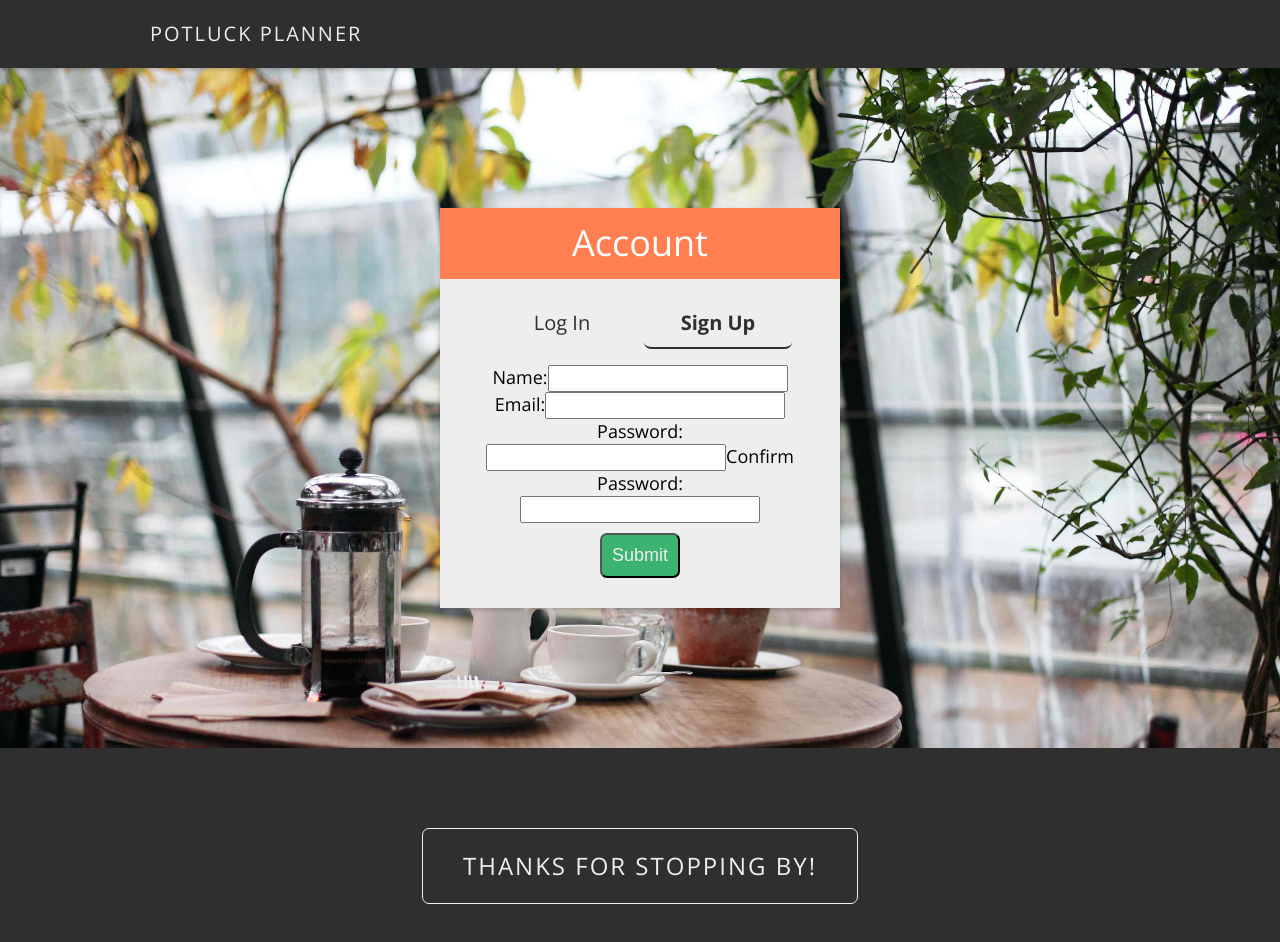
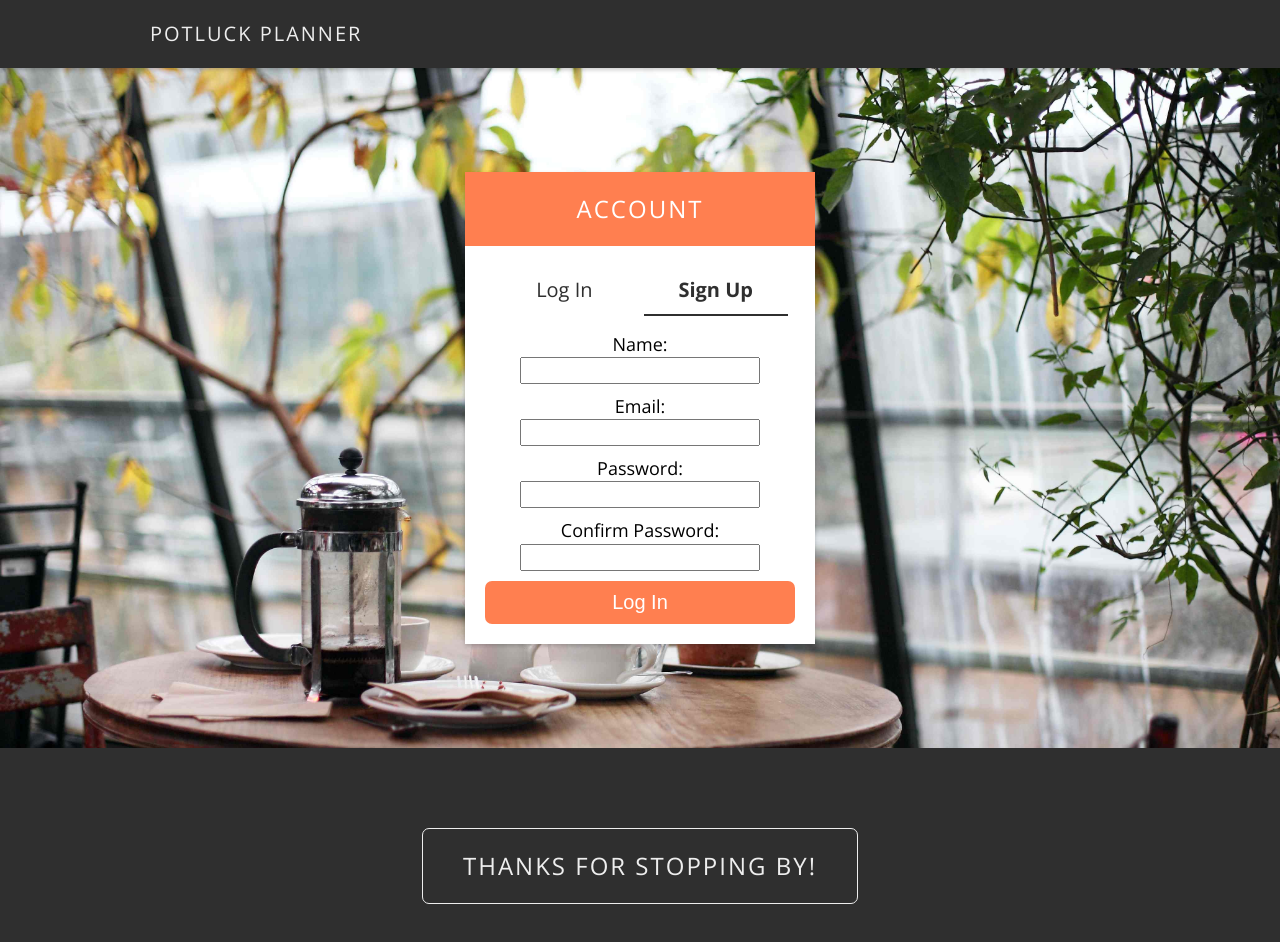
Before and after one commit to WaywardPooch/potluck-planner-6, a React (Create React App) app: page /account/signup in a window 1280 px wide. Shown: the top 942 px of the page. Built offline with nearby package versions, Linux system fonts and the light colour scheme.

Commit message:
removed AccountCard component; updated LogInPage with new components

```diff
--- a/src/components/banners/Jumbotron/index.js
+++ b/src/components/banners/Jumbotron/index.js
@@ -76,7 +76,7 @@ const Jumbotron = (props) => {
         {/* Only show button if showButton is true */}
         {showButton && (
           <Link to={buttonURL}>
-            <Button style="FullColored" text={buttonText} />
+            <Button theme="FullColored" text={buttonText} />
           </Link>
         )}
       </div>
--- a/src/components/cards/AccountCard/AccountCard.jsx
+++ /dev/null
@@ -1,43 +0,0 @@
-// Libraries
-import React from "react";
-import { NavLink, Switch, Route } from "react-router-dom";
-// Styles
-import "./AccountCard.scss";
-// Custom components
-import SignUpForm from "../../forms/SignUpForm.js"
-import LogInForm from "../../forms/LogInForm.js"
-
-const AccountCard = () => {
-  return (
-    <div className="login-area">
-      {/* Login Card Label Area */}
-      <div className="login-area-top">
-        <h1>Account</h1>
-      </div>
-      {/* Login Card Content Area */}
-      <div className="login-area-bottom">
-        {/* Allow user to flip between login/signup */}
-        {/* WARNING: Currently, the links are PICKY; this needs to be decoupled! */}
-        <div className="login-links">
-          <NavLink exact to="/account" activeClassName="active-navlink">
-            Log In
-          </NavLink>
-          <NavLink to="/account/signup" activeClassName="active-navlink">
-            Sign Up
-          </NavLink>
-        </div>
-        {/* Display Form Based on User Choice */}
-        <Switch>
-          <Route path="/account/signup">
-            <SignUpForm />
-          </Route>
-          <Route path="/account">
-            <LogInForm />
-          </Route>
-        </Switch>
-      </div>
-    </div>
-  );
-};
-
-export default AccountCard;
--- a/src/components/cards/AccountCard/AccountCard.scss
+++ /dev/null
@@ -1,70 +0,0 @@
-$max-width-card: 400px;
-
-div.login-area {
-  box-shadow: 0 2px 4px 0 rgba(0, 0, 0, 0.2);
-  margin: 0 auto;
-  max-width: $max-width-card;
-
-  div.login-area-top,
-  div.login-area-bottom {
-    text-align: center;
-  }
-  div.login-area-top {
-    background-color: coral;
-
-    h1 {
-      color: white;
-      padding: 1rem;
-    }
-  }
-  div.login-area-bottom {
-    background-color: #eee;
-    padding: 2rem 4rem;
-
-    div.login-links {
-      display: flex;
-      justify-content: space-evenly;
-      margin-bottom: 1.6rem;
-
-      a {
-        border-radius: 7px;
-        color: #2f2f2f;
-        font-size: 2rem;
-        padding: 1rem;
-        text-decoration: none;
-        transition: 200ms;
-        width: 40%;
-
-        &.active-navlink {
-          font-weight: bold;
-          border-bottom: 2px solid #2f2f2f;
-        }
-        &:hover {
-          background-color: coral;
-          color: #fff;
-        }
-      }
-    }
-    label {
-      font-size: 1.8rem;
-      margin: 1rem 0;
-    }
-    input {
-      font-size: 1.8rem;
-
-      &[type="submit"] {
-        background-color: mediumseagreen;
-        border-radius: 7px;
-        color: #eee;
-        margin: 1rem auto;
-        padding: 1rem;
-        transition: 200ms;
-
-        &:hover {
-          background-color: #fff;
-          color: #2f2f2f;
-        }
-      }
-    }
-  }
-}
--- a/src/components/elements/Button/index.js
+++ b/src/components/elements/Button/index.js
@@ -9,7 +9,7 @@
   NOTES: If adding onClick/onSubmit, wrap this button inside another element
 
   PROPERTIES:
-    style (string): must be one of the following...
+    theme (string): must be one of the following...
       - FullLight     - FullDark    - FullColored
       - HollowLight   - HollowDark  - HollowColored
 
@@ -32,14 +32,14 @@ const ButtonFullLight = styled.button`
 
   &:hover {
     background-color: ${(props) => props.theme.color.blackSoft};
-    color: ${(props) => props.theme.color.whiteSoft};
+    color: ${(props) => props.theme.color.white};
   }
 `;
 const ButtonFullDark = styled.button`
   background-color: ${(props) => props.theme.color.blackSoft};
   border: none;
   border-radius: 7px;
-  color: ${(props) => props.theme.color.whiteSoft};
+  color: ${(props) => props.theme.color.white};
   padding: 1rem 3rem;
   transition: 200ms;
 
@@ -52,7 +52,7 @@ const ButtonFullColored = styled.button`
   background-color: ${(props) => props.theme.color.accent};
   border: none;
   border-radius: 7px;
-  color: ${(props) => props.theme.color.whiteSoft};
+  color: ${(props) => props.theme.color.white};
   padding: 1rem 3rem;
   transition: 200ms;
 
@@ -63,9 +63,9 @@ const ButtonFullColored = styled.button`
 `;
 const ButtonHollowLight = styled.button`
   background: none;
-  border: 1px solid ${(props) => props.theme.color.whiteSoft};
+  border: 1px solid ${(props) => props.theme.color.white};
   border-radius: 7px;
-  color: ${(props) => props.theme.color.whiteSoft};
+  color: ${(props) => props.theme.color.white};
   padding: 1rem 3rem;
   transition: 200ms;
 
@@ -84,7 +84,7 @@ const ButtonHollowDark = styled.button`
 
   &:hover {
     background-color: ${(props) => props.theme.color.blackSoft};
-    color: ${(props) => props.theme.color.whiteSoft};
+    color: ${(props) => props.theme.color.white};
   }
 `;
 const ButtonHollowColored = styled.button`
@@ -97,28 +97,28 @@ const ButtonHollowColored = styled.button`
 
   &:hover {
     background-color: ${(props) => props.theme.color.accent};
-    color: ${(props) => props.theme.color.whiteSoft};
+    color: ${(props) => props.theme.color.white};
   }
 `;
 
 // Main component
 const Button = (props) => {
-  const { style, text } = props;
+  const { theme, text } = props;
 
   return (
     <>
-      {/* Return desired button style */}
-      {style === "FullLight" ? (
+      {/* Return desired button theme */}
+      {theme === "FullLight" ? (
         <ButtonFullLight>{text}</ButtonFullLight>
-      ) : style === "FullDark" ? (
+      ) : theme === "FullDark" ? (
         <ButtonFullDark>{text}</ButtonFullDark>
-      ) : style === "FullColored" ? (
+      ) : theme === "FullColored" ? (
         <ButtonFullColored>{text}</ButtonFullColored>
-      ) : style === "HollowLight" ? (
+      ) : theme === "HollowLight" ? (
         <ButtonHollowLight>{text}</ButtonHollowLight>
-      ) : style === "HollowDark" ? (
+      ) : theme === "HollowDark" ? (
         <ButtonHollowDark>{text}</ButtonHollowDark>
-      ) : style === "HollowColored" ? (
+      ) : theme === "HollowColored" ? (
         <ButtonHollowColored>{text}</ButtonHollowColored>
       ) : (
         console.log("ERROR! INVALID BUTTON TYPE PROVIDED!")
--- a/src/components/elements/Card/index.js
+++ b/src/components/elements/Card/index.js
@@ -10,8 +10,8 @@
     imageURL (string): takes an image URL to display at the top; if this value
                        is "null" or invalid, then no image will be displayed
     title (string): creates an all-caps H2 with a colored background
-    contents (array): an array of HTML elements to display, in order
-    maxWidth (string): the maximum width value of the card as a string
+    content (element): a single element (can be a div with things inside)
+    width (string): the width value of the card as a string
 
 */
 
@@ -21,22 +21,25 @@ import styled from "styled-components";
 
 // Styled components
 const StyledCard = styled.div`
-  background-color: ${props => props.theme.color.white};
-  border-radius: 7px;
-  box-shadow: 0 2px 4px 0 rgba(0,0,0,0.2);
+  background-color: ${(props) => props.theme.color.white};
+  box-shadow: 0 2px 4px 0 rgba(0, 0, 0, 0.2);
   display: inline-block;
-  padding: 2rem;
   margin: 2rem;
 
   div.card-head {
     display: flex;
     flex-direction: column;
 
-    h1,h2,h3,h4,h5,h6 {
-      background-color: ${props => props.theme.color.accent};
-      color: ${props => props.theme.color.white};
-      margin-bottom: 1rem;
-      padding: 2rem 0;
+    h1,
+    h2,
+    h3,
+    h4,
+    h5,
+    h6 {
+      background-color: ${(props) => props.theme.color.accent};
+      color: ${(props) => props.theme.color.white};
+      letter-spacing: 0.2rem;
+      padding: 2rem;
       text-align: center;
       text-transform: uppercase;
     }
@@ -46,29 +49,76 @@ const StyledCard = styled.div`
     }
   }
   div.card-body {
-    padding: 1rem;
+    padding: 2rem;
+
+    form {
+      display: flex;
+      flex-direction: column;
+
+      label {
+        align-items: center;
+        display: flex;
+        flex-direction: column;
+        font-size: 1.8rem;
+        justify-content: space-between;
+        margin-bottom: 1rem;
+
+        input {
+          &[type=email],
+          &[type=password],
+          &[type=text] {
+            font-size: 1.8rem;
+
+            &:focus {
+              box-shadow: 0 0 4px 0 ${props => props.theme.color.accent}99;
+            }
+          }
+        }
+      }
+    }
+    div.login-links {
+      display: flex;
+      justify-content: space-evenly;
+      margin-bottom: 1.6rem;
+
+      a {
+        color: ${props => props.theme.color.blackSoft};
+        font-size: 2rem;
+        padding: 1rem;
+        text-align: center;
+        text-decoration: none;
+        transition: 200ms;
+        width: 40%;
+
+        &.active-navlink {
+          font-weight: bold;
+          border-bottom: 2px solid ${props => props.theme.color.blackSoft};
+        }
+        &:hover {
+          background-color: ${props => props.theme.color.blackSoft};
+          color: ${props => props.theme.color.white};
+        }
+      }
+    }
   }
 `;
 
 // Main component
 const Card = (props) => {
-  const { imageURL, title, contents, maxWidth } = props;
+  const { imageURL, title, content, width } = props;
 
   return (
-    <StyledCard style={{
-      maxWidth: maxWidth,
-    }}>
+    <StyledCard
+      style={{
+        width: width,
+      }}
+    >
       <div className="card-head">
         {/* If there IS an image, show it */}
         {imageURL && <img src={imageURL} />}
         <h2>{title}</h2>
       </div>
-      <div className="card-body">
-        {contents.map((element, index) => {
-          element.key = index;
-          return element;
-        })}
-      </div>
+      <div className="card-body">{content}</div>
     </StyledCard>
   );
 };
--- a/src/components/forms/LogInForm.js
+++ b/src/components/forms/LogInForm.js
@@ -4,6 +4,8 @@ import * as yup from "yup";
 // Data
 import schema from "../../schemas/logInFormSchema";
 import usersDummyData from "../../dummydata/users.json"; //TEMP CODE, PLEASE DELETE
+// Custom components
+import Button from "../elements/Button";
 
 // Variables
 const initialFormData = {
@@ -81,7 +83,9 @@ function LogInForm(props) {
           onChange={onChange}
         />
       </label>
-      <input type="submit" />
+      <Button text="Log In" theme="FullColored">
+        <input type="submit" />
+      </Button>
     </form>
   );
 }
--- a/src/components/forms/SignUpForm.js
+++ b/src/components/forms/SignUpForm.js
@@ -4,6 +4,8 @@ import * as yup from "yup";
 // Data
 import schema from "../../schemas/SignUpFormSchema";
 import usersDummyData from "../../dummydata/users.json"; //TEMP CODE, PLEASE DELETE
+// Custom components
+import Button from "../elements/Button";
 
 // Variables
 const initialFormData = {
@@ -86,7 +88,10 @@ function SignUpForm() {
           onChange={onChange}
         />
       </label>
-      <input type="submit" />
+
+      <Button text="Log In" theme="FullColored">
+        <input type="submit" />
+      </Button>
     </form>
   );
 }
--- a/src/scenes/pages/LogInPage/LogInPage.jsx
+++ b/src/scenes/pages/LogInPage/LogInPage.jsx
@@ -1,16 +1,43 @@
 // Libraries
 import React from "react";
+import { Switch, Route, NavLink } from "react-router-dom";
 // Styles
 import "./LogInPage.scss";
 // Custom components
-import AccountCard from "../../../components/cards/AccountCard/AccountCard.jsx"
+import Card from "../../../components/elements/Card";
+import LogInForm from "../../../components/forms/LogInForm";
+import SignUpForm from "../../../components/forms/SignUpForm";
 
 const LogInPage = () => {
   return (
     <section className="login-page">
       {/* Desktop Size Limit Container */}
       <div className="login-page-content">
-        <AccountCard />
+        <Card
+          title="Account"
+          width="35rem"
+          imageURL={null}
+          content={
+            <>
+              <div className="login-links">
+                <NavLink exact to="/account" activeClassName="active-navlink">
+                  Log In
+                </NavLink>
+                <NavLink to="/account/signup" activeClassName="active-navlink">
+                  Sign Up
+                </NavLink>
+              </div>
+              <Switch>
+                <Route path="/account/signup">
+                  <SignUpForm />
+                </Route>
+                <Route path="/account">
+                  <LogInForm />
+                </Route>
+              </Switch>
+            </>
+          }
+        />
       </div>
     </section>
   );
--- a/src/styles/theme/index.js
+++ b/src/styles/theme/index.js
@@ -6,7 +6,7 @@ const theme = {
     black: "#000000",
     backgroundLight: "#EEEEEE",
     backgroundDark: "#2F2F2F",
-    accent: "coral",
+    accent: "#ff7f50",
   }
 
 }
```
